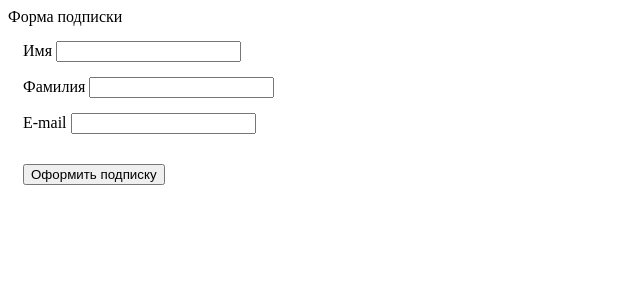
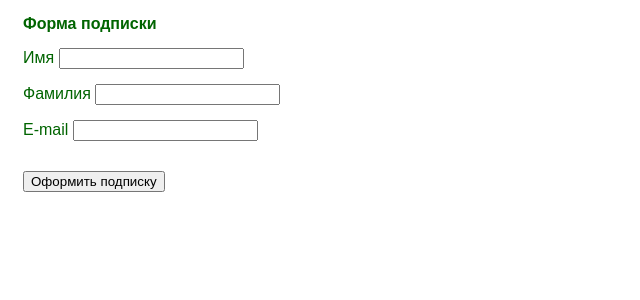
Before and after one commit to KaterynaBoga/skillup-php, a PHP site: page /form.php in a window 1280 px wide. Shown: the top 300 px of the page, without its empty margins (0-640 px from the left). Run offline with PHP 8.4, Linux system fonts and the light colour scheme; data that the repository does not hold is empty.

Commit message:
Homework_11_12112017_2

```diff
--- a/form.php
+++ b/form.php
@@ -24,6 +24,13 @@
                 font-size: 30px;
                 font-family: Arial;
             }
+            form {
+                font-family: Arial;
+                color: darkgreen;
+            }
+            h4 {
+                margin: 15px;
+            }
         </style>
     </head>
     <body>
@@ -32,7 +39,8 @@
 
     <?php } ?>
 
-        <form action="index.php" method="post">Форма подписки
+        <form action="index.php" method="post">
+            <h4>Форма подписки</h4>
             <label>Имя <input name="first_name" value="<?= $user['first_name'] ?>"></label>
             <label>Фамилия <input name="last_name" value="<?= $user['last_name'] ?>"></label>
             <label>E-mail <input type="email" name="email" name="email" value="<?= $user['email'] ?>"></label>
--- a/sucsess.html
+++ b/sucsess.html
@@ -3,6 +3,12 @@
 <head>
     <meta charset="UTF-8">
     <title>Подписка завершена</title>
+    <style>
+        body {
+            font-family: Arial;
+            font-size: 16px;
+        }
+    </style>
 </head>
 <body>
     <p>Спасибо, Вы успешно подписались</p>
```
